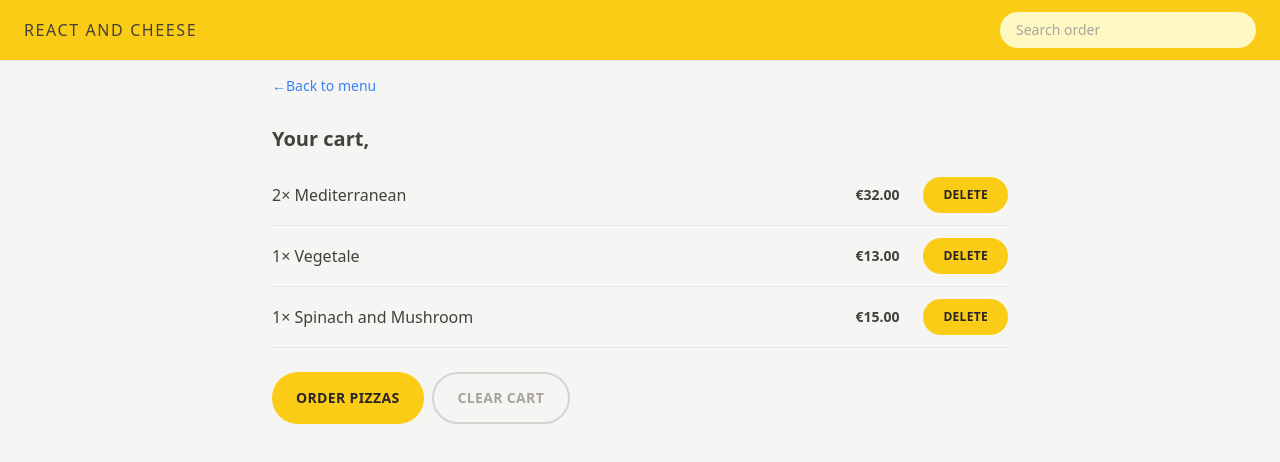
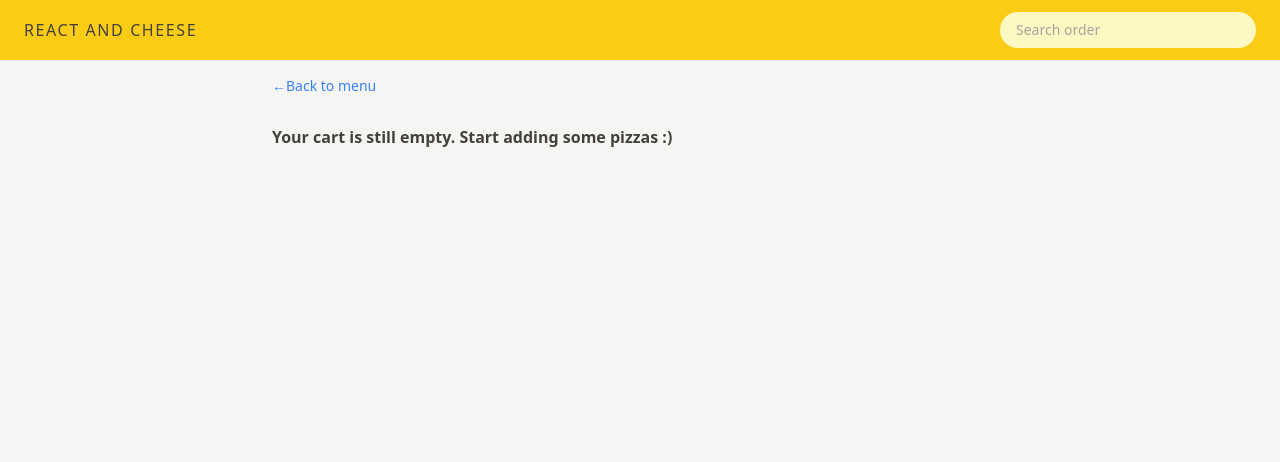
Before and after one commit to BratislavPanajotovic/React-and-Cheese-Pizza, a React (Vite) app: page /cart in a window 1280 px wide. Shown: the top 462 px of the page. Built offline with nearby package versions, Linux system fonts and the light colour scheme.

Commit message:
building the cart page

```diff
--- a/src/features/cart/Cart.jsx
+++ b/src/features/cart/Cart.jsx
@@ -1,34 +1,15 @@
 import Button from "../../ui/Button";
 import LinkButton from "../../ui/LinkButton";
 import CartItem from "./CartItem";
-import { useSelector } from "react-redux";
-const fakeCart = [
-  {
-    pizzaId: 12,
-    name: "Mediterranean",
-    quantity: 2,
-    unitPrice: 16,
-    totalPrice: 32,
-  },
-  {
-    pizzaId: 6,
-    name: "Vegetale",
-    quantity: 1,
-    unitPrice: 13,
-    totalPrice: 13,
-  },
-  {
-    pizzaId: 11,
-    name: "Spinach and Mushroom",
-    quantity: 1,
-    unitPrice: 15,
-    totalPrice: 15,
-  },
-];
+import EmptyCart from "./EmptyCart";
+import { useDispatch, useSelector } from "react-redux";
+import { clearCart, getCart, getUsername } from "./cartSlice";
+
 function Cart() {
-  const username = useSelector((state) => state.user.username);
-
-  const cart = fakeCart;
+  const username = useSelector(getUsername);
+  const cart = useSelector(getCart);
+  const dispatch = useDispatch();
+  if (!cart.length) return <EmptyCart />;
   return (
     <div className="px-4 py-3 ">
       <LinkButton to="/menu">&larr;Back to menu </LinkButton>
@@ -45,7 +26,9 @@
         <Button to="/order/new" type="primary">
           Order pizzas
         </Button>
-        <Button type="secondary">Clear cart</Button>
+        <Button type="secondary" onClick={() => dispatch(clearCart)}>
+          Clear cart
+        </Button>
       </div>
     </div>
   );
--- a/src/features/cart/EmptyCart.jsx
+++ b/src/features/cart/EmptyCart.jsx
@@ -1,11 +1,12 @@
-import { Link } from 'react-router-dom';
-
+import LinkButton from "../../ui/LinkButton";
 function EmptyCart() {
   return (
-    <div>
-      <Link to="/menu">&larr; Back to menu</Link>
+    <div className="px-4 py-3">
+      <LinkButton to="/menu">&larr;Back to menu </LinkButton>
 
-      <p>Your cart is still empty. Start adding some pizzas :)</p>
+      <p className="mt-7 font-semibold">
+        Your cart is still empty. Start adding some pizzas :)
+      </p>
     </div>
   );
 }
--- a/src/features/cart/cartSlice.js
+++ b/src/features/cart/cartSlice.js
@@ -49,6 +49,10 @@
   clearCart,
 } = cartSlice.actions;
 export default cartSlice.reducer;
+
+export const getCart = (state) => state.cart.cart;
+export const getUsername = (state) => state.user.username;
+
 export const getTotalCartQuantity = (state) =>
   state.cart.cart.reduce((sum, item) => sum + item.quantity, 0);
 export const getTotalCartPrice = (state) =>
```
